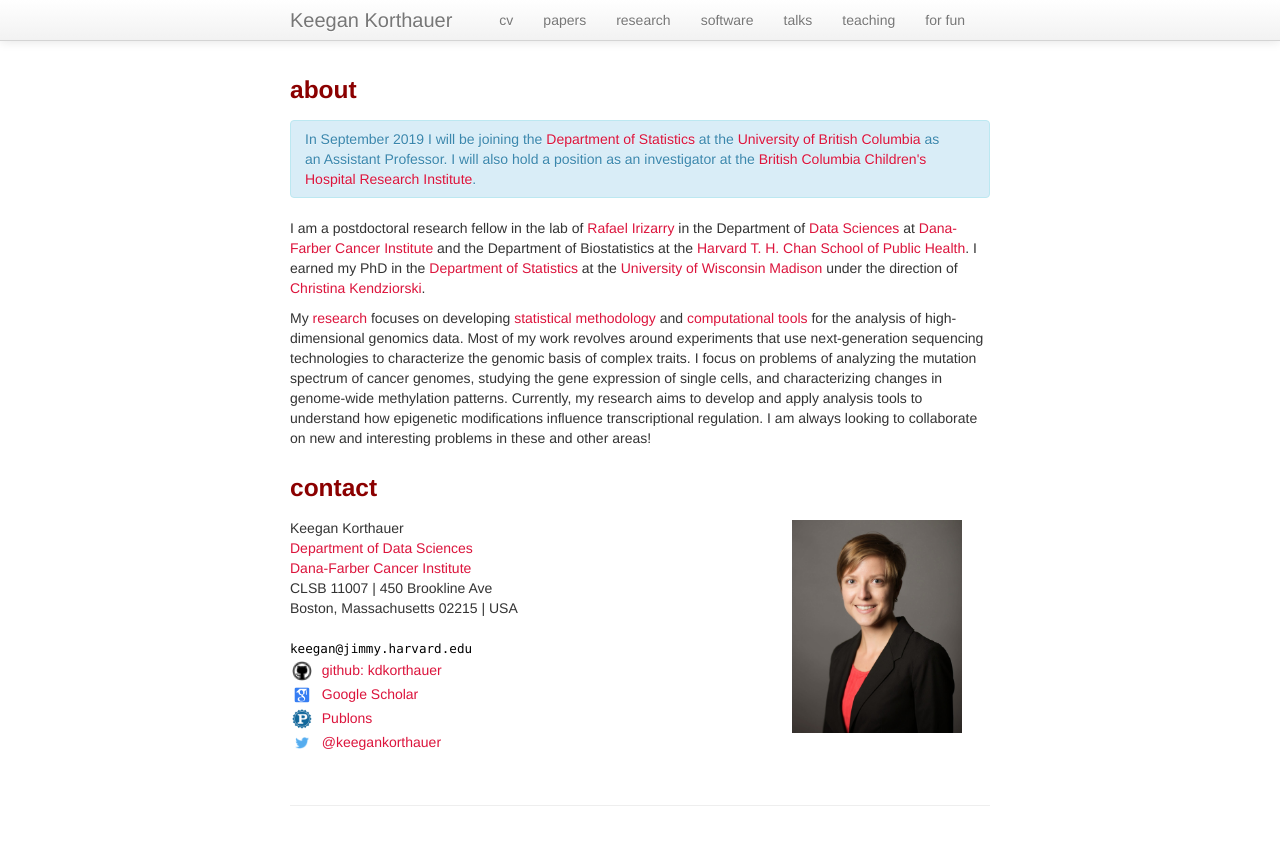
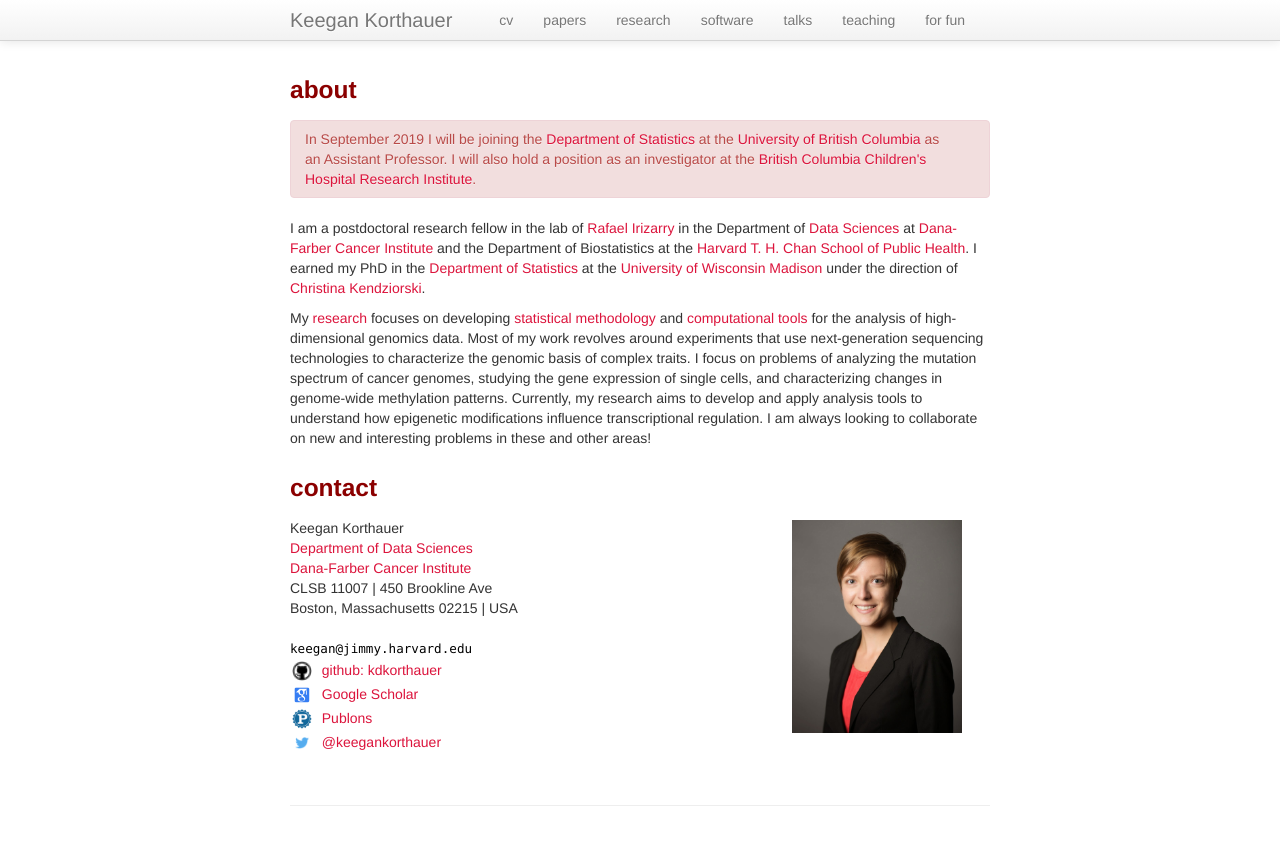
Before and after one commit to kdkorthauer/kdkorthauer.github.io, a Jekyll site: the page built from index.md, in a window 1280 px wide. Shown: the top 845 px of the page. Built offline with Jekyll 4.4.1, drawn with Linux system fonts in a browser that asks for light colours.

Commit message:
change alert type

```diff
--- a/index.md
+++ b/index.md
@@ -16,7 +16,7 @@ title: Keegan Korthauer
 ### about
 
 <p>
-  <div class="alert alert-info" role="alert">
+  <div class="alert alert-danger" role="alert">
 In September 2019 I will be joining the <a href="https://www.stat.ubc.ca">Department of Statistics</a> at the <a href="https://www.ubc.ca">University of British Columbia</a> as an Assistant Professor. I will also hold a position as an investigator at the <a href="https://www.bcchr.ca">British Columbia Children's Hospital Research Institute</a>. </div>
 </p>
 
```
